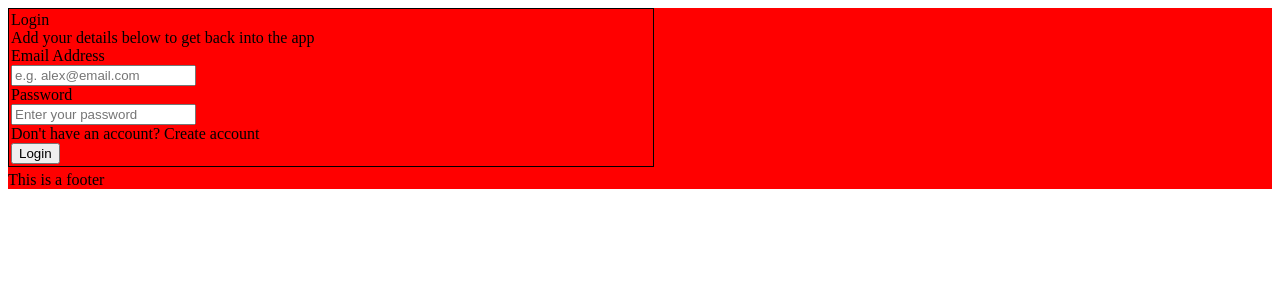
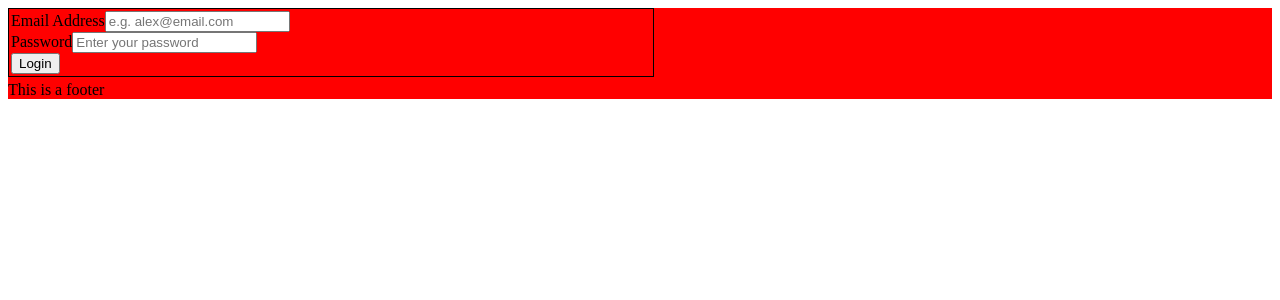
Before and after one commit to Xize-Wu/link-sharing-app, a React (Vite) app: page / in a window 1280 px wide. Shown: the top 300 px of the page. Built offline with nearby package versions, Linux system fonts and the light colour scheme.

Commit message:
modualize login component

```diff
--- a/src/components/Login.tsx
+++ b/src/components/Login.tsx
@@ -1,21 +1,33 @@
+import { useState } from "react";
 import styled from "styled-components";
-import LoginCreateButton from "../styles/LoginCreateButton";
+
 import { useDatabase } from "../contexts/DatabaseContext";
-import { useState } from "react";
+
+import InputField from "../ui/InputField";
+import LoginCreateButton from "../ui/LoginCreateButton";
 
 const StyledContainer = styled.div`
 padding: 2px;
 width: 40em;
 border: 1px solid black;`
 
-function Login() {
-    const { loginFunction } = useDatabase()
 interface LoginState {
     email: string;
     password: string;
 }
 
+function Login() {
+    const { loginFunction } = useDatabase()
+
     const [login, setLogin] = useState<LoginState>({ email: "", password: "" });
+
+    function handleEmailChange (e:React.ChangeEvent<HTMLInputElement>){
+        setLogin({...login, email: e.target.value})
+    }
+
+    function handelPasswordChange (e:React.ChangeEvent<HTMLInputElement>){
+        setLogin({...login, password: e.target.value})
+    }
 
     const handleLoginClick = () => {
         loginFunction(login);
@@ -23,29 +35,21 @@ function Login() {
 
     return (
         <StyledContainer>
-            <div>Login</div>
-            <div>Add your details below to get back into the app</div>
-            <div>
-                <div>Email Address</div>
-                <input
+            <InputField
+                label="Email Address"
+                name="email-address"
                 type="text"
                 value={login.email}
                 placeholder="e.g. alex@email.com"
-                    onChange={(e) => setLogin({ ...login, email: e.target.value })}
-                />
-            </div>
-            <div>
-                <div>Password</div>
-                <input
+                onChange={handleEmailChange}/>
+            <InputField
+                label="Password"
+                name="password"
                 type="password"
                 value={login.password}
                 placeholder="Enter your password"
-                    onChange={(e) => setLogin({ ...login, password: e.target.value })}
+                onChange={handelPasswordChange}
             />
-                <div>
-                    Don't have an account? Create account
-                </div>
-            </div>
             {/* <LoginCreateButton bgColor="#633CFF" buttonText="Login" onClick={loginFunction}/> */}
             <button onClick={handleLoginClick}>Login</button>
         </StyledContainer>
```
Lines whose indentation alone changed are shown as unchanged.
